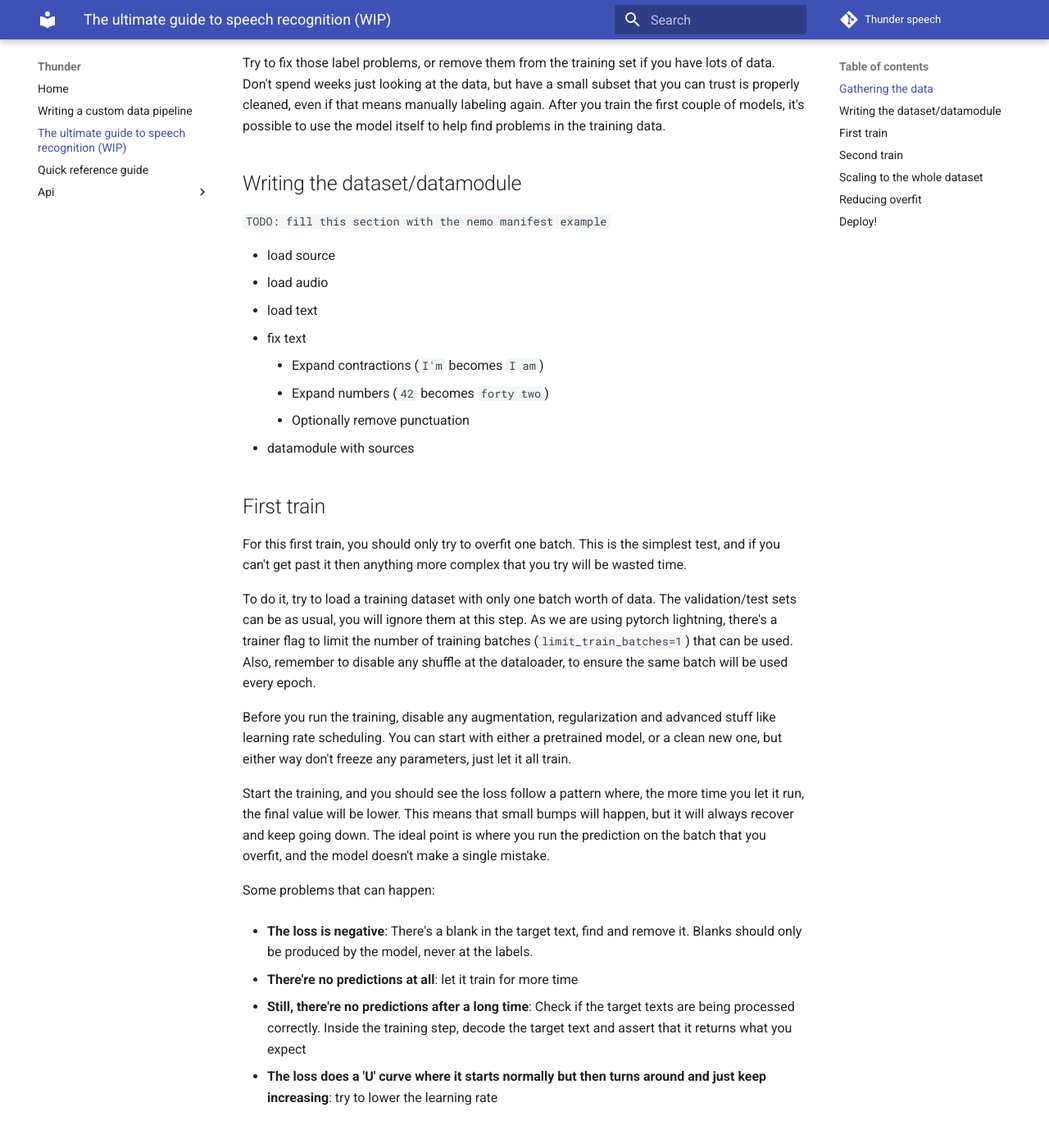
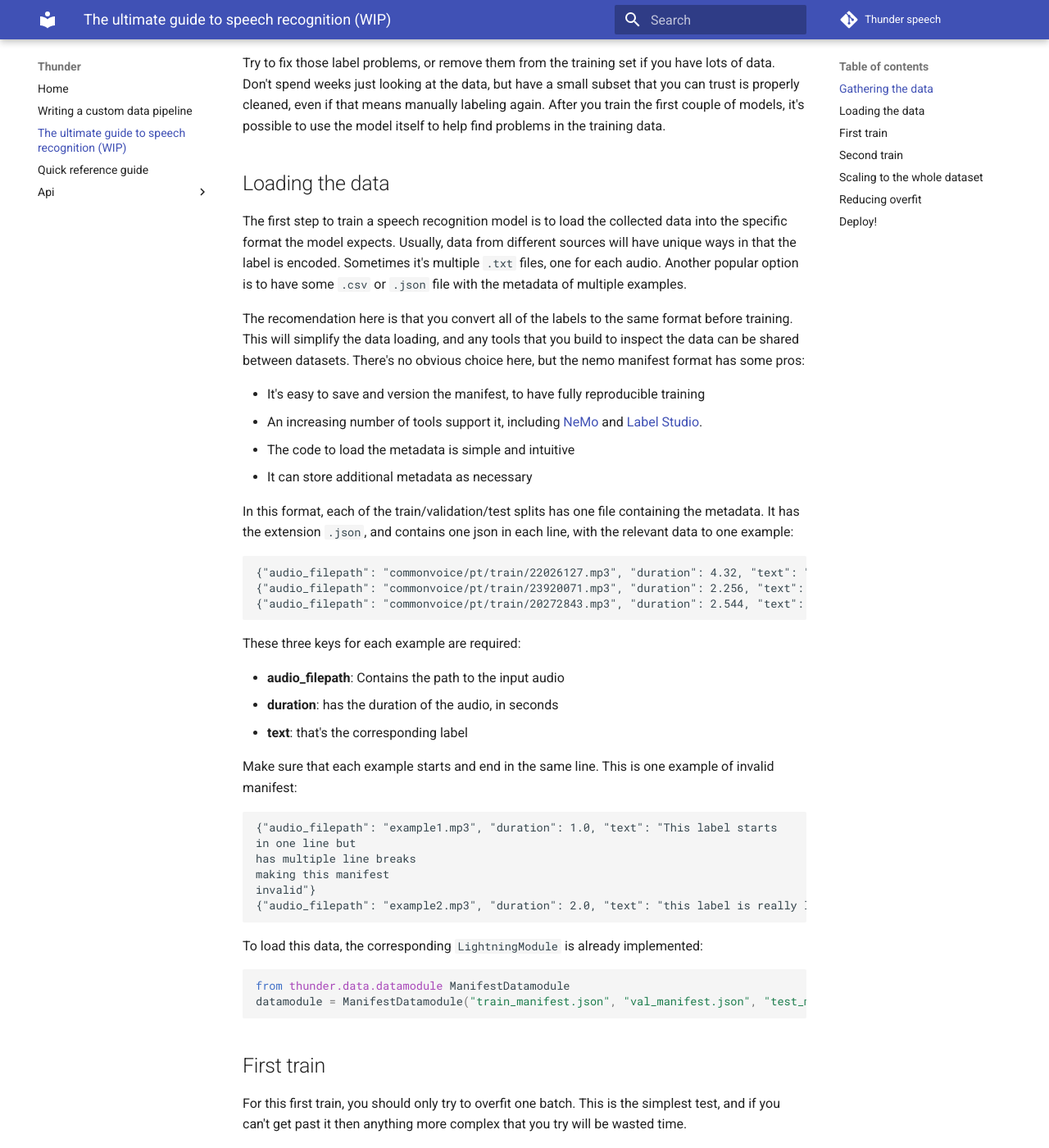
Before and after one commit to scart97/thunder-speech, an MkDocs documentation site: the page built from docs/Ultimate guide.md, in a window 1280 px wide and 1400 px high, scrolled down 1661 px. Shown: the whole window at 82% size. Built offline with MkDocs 1.6.1 and Material for MkDocs 9.7.7, drawn with Linux system fonts in a browser that asks for light colours; comment, search, counter and statistics services are not loaded; some of the changed text lies outside the part shown.

Commit message:
docs(ultimate-guide): improve the loading data section and add the loss plots

````diff
--- a/docs/Ultimate guide.md
+++ b/docs/Ultimate guide.md
@@ -66,18 +66,55 @@
 Don't spend weeks just looking at the data, but have a small subset that you can trust is properly cleaned, even if that means manually labeling again.
 After you train the first couple of models, it's possible to use the model itself to help find problems in the training data.
 
-## Writing the dataset/datamodule
+## Loading the data
 
-`TODO: fill this section with the nemo manifest example`
+The first step to train a speech recognition model is to load the collected data into the specific format the model expects.
+Usually, data from different sources will have unique ways in that the label is encoded.
+Sometimes it's multiple `.txt` files, one for each audio.
+Another popular option is to have some `.csv` or `.json` file with the metadata of multiple examples.
 
-* load source
-* load audio
-* load text
-* fix text
-    * Expand contractions (`I'm` becomes `I am`)
-    * Expand numbers (`42` becomes `forty two`)
-    * Optionally remove punctuation
-* datamodule with sources
+The recomendation here is that you convert all of the labels to the same format before training.
+This will simplify the data loading, and any tools that you build to inspect the data can be shared between datasets.
+There's no obvious choice here, but the nemo manifest format has some pros:
+
+* It's easy to save and version the manifest, to have fully reproducible training
+* An increasing number of tools support it, including [NeMo](https://developer.nvidia.com/nvidia-nemo) and [Label Studio](https://labelstud.io/guide/export.html#ASR-MANIFEST).
+* The code to load the metadata is simple and intuitive
+* It can store additional metadata as necessary
+
+In this format, each of the train/validation/test splits has one file containing the metadata. It has the extension `.json`,
+and contains one json in each line, with the relevant data to one example:
+
+```
+{"audio_filepath": "commonvoice/pt/train/22026127.mp3", "duration": 4.32, "text": "Quatro"}
+{"audio_filepath": "commonvoice/pt/train/23920071.mp3", "duration": 2.256, "text": "Oito"}
+{"audio_filepath": "commonvoice/pt/train/20272843.mp3", "duration": 2.544, "text": "Eu vou desligar"}
+```
+
+These three keys for each example are required:
+
+* **audio_filepath**: Contains the path to the input audio
+* **duration**: has the duration of the audio, in seconds
+* **text**: that's the corresponding label
+
+Make sure that each example starts and end in the same line.
+This is one example of invalid manifest:
+
+```
+{"audio_filepath": "example1.mp3", "duration": 1.0, "text": "This label starts
+in one line but
+has multiple line breaks
+making this manifest
+invalid"}
+{"audio_filepath": "example2.mp3", "duration": 2.0, "text": "this label is really long similar to the one above it, but it's contained into a single line making it valid"}
+```
+
+To load this data, the corresponding `LightningModule` is already implemented:
+
+```python
+from thunder.data.datamodule ManifestDatamodule
+datamodule = ManifestDatamodule("train_manifest.json", "val_manifest.json", "test_manifest.json", batch_size = 32)
+```
 
 
 ## First train
@@ -100,15 +137,28 @@
 and keep going down. The ideal point is where you run the prediction on the batch that you overfit,
 and the model doesn't make a single mistake.
 
+Expected train loss:
+
+![train_loss](images/first_train/train_loss.png)
+
+The validation loss is not important at this stage, we are trying to overfit on purpose to check if the model is learning correctly.
+It's possible to notice that it improved in the first epoch, but instantly went back up and keep increasing as the training goes.
+
+Expected validation loss:
+
+![val_loss](images/first_train/val_loss.png)
+
 Some problems that can happen:
 
-* **The loss is negative**: There's a blank in the target text, find and remove it. Blanks should only be produced by the model, never at the labels.
+* **The train loss doesn't go below a certain value**: Check if it' always the same batch being trained. It can happen when you forget to disable the shuffling in the train dataloader.
+
+* **The train loss is negative**: There's a blank in the target text, find and remove it. Blanks should only be produced by the model, never at the labels.
 
 * **There're no predictions at all**: let it train for more time
 
 * **Still, there're no predictions after a long time**: Check if the target texts are being processed correctly. Inside the training step, decode the target text and assert that it returns what you expect
 
-* **The loss does a 'U' curve where it starts normally but then turns around and just keep increasing**: try to lower the learning rate
+* **The train loss just keep increasing**: try to lower the learning rate
 
 ## Second train
 
@@ -121,27 +171,18 @@
 and the metrics will improve compared to the first training.
 Quickly, the model will reach the point where the data is enough, and it will start to overfit to the training data.
 
-`TODO: better graphs?`
 
 Expected train loss:
 
-```
-\
- \
-  \
-   \
-    \______
-```
+![train_loss2](images/second_train/train_loss.png)
 
-Expected val loss/metrics:
+Expected validation loss:
 
-```
-\
- \
-  \
-   \      /
-    \____/
-```
+![val_loss2](images/second_train/val_loss.png)
+
+
+At this point the model is still overfitting, but it should be way less than the first train.
+The objective of this training round is to confirm that the model performance improves as the amount of training data increases, and also to find any problems that were not caught when using only a single batch.
 
 ## Scaling to the whole dataset
 
@@ -149,7 +190,7 @@
 
 * break long audios - more than 25s is usually bad
 * Use the model to find problems
-    * Sort by loss descending and manually check the files
+    * Sort by train loss descending and manually check the files
     * Sort by CER descending and manually check the files
     * Sort by CER ascending on the validation/test set to find possible data leak
 * Watch for the loss spikes during training
````
Also changed, not shown: docs/images/first_train/train_loss.png (added), docs/images/first_train/val_loss.png (added), docs/images/second_train/train_loss.png (added), docs/images/second_train/val_loss.png (added).
